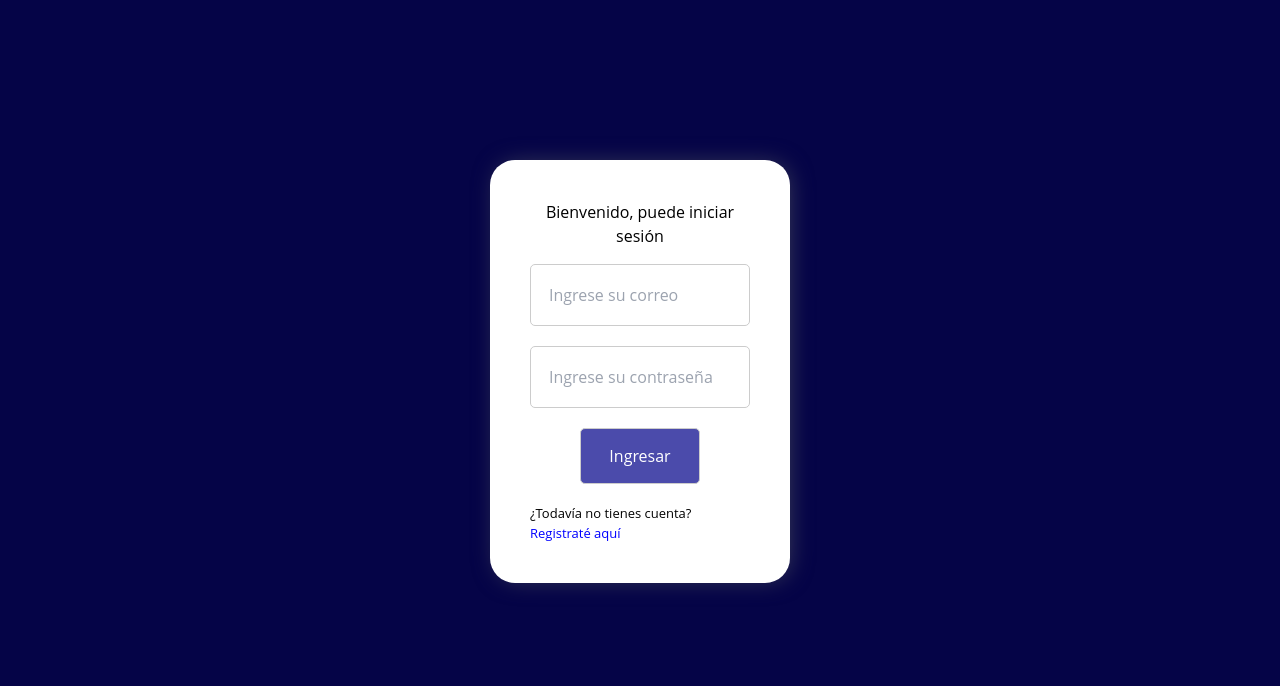
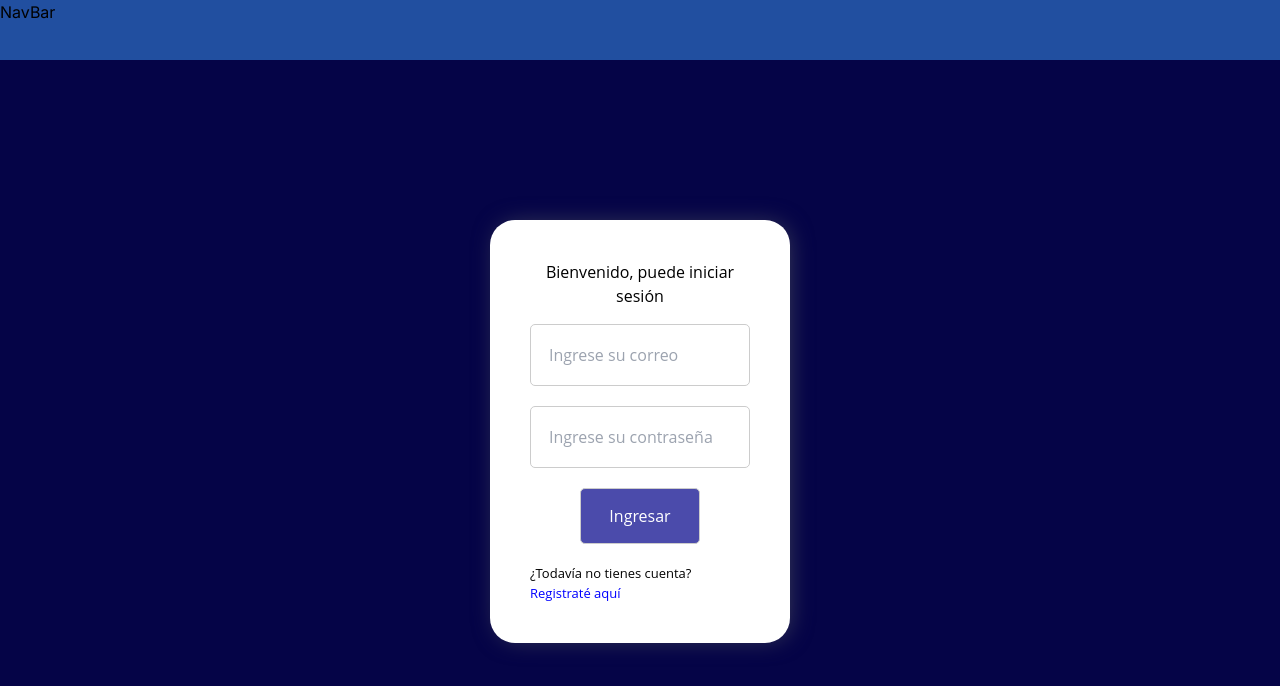
Before and after one commit to Okairi/quo-prueba-tecnica, a Next.js app: page /login in a window 1280 px wide. Shown: the top 686 px of the page. Built offline with nearby package versions, Linux system fonts and the light colour scheme.

Commit message:
add navbar

```diff
--- a/src/app/Transactions/page.jsx
+++ b/src/app/Transactions/page.jsx
@@ -1,6 +1,13 @@
-import React from "react";
+"use client";
+import { useSearchParams } from "next/navigation";
+function TransactionsPage() {
+  const searchParams = useSearchParams();
+  const id = searchParams.get("id");
+  const name = searchParams.get("name");
 
-function TransactionsPage() {
+  console.log(searchParams.get("id"));
+  console.log(searchParams.get("name"));
+
   return <div>TransactionsPage</div>;
 }
 
--- /dev/null
+++ b/src/app/components/NavBar.jsx
@@ -0,0 +1,5 @@
+import React from "react";
+
+export const NavBar = () => {
+  return <nav className="bg-[#214fa0] w-full h-[60px]    mb-10">NavBar</nav>;
+};
--- a/src/app/layout.js
+++ b/src/app/layout.js
@@ -1,5 +1,6 @@
 import { Inter } from "next/font/google";
 import "./globals.css";
+import { NavBar } from "./components/NavBar";
 
 const inter = Inter({ subsets: ["latin"] });
 
@@ -11,7 +12,11 @@ export const metadata = {
 export default function RootLayout({ children }) {
   return (
     <html lang="en" className="bg-[#050447]">
-      <body className={inter.className}>{children}</body>
+      <body className={inter.className}>
+        <NavBar></NavBar>
+
+        {children}
+      </body>
     </html>
   );
 }
--- a/src/app/page.js
+++ b/src/app/page.js
@@ -2,6 +2,7 @@
 
 import { useEffect, useState } from "react";
 import { createLink, getBanks } from "./services/bankService";
+import { useRouter } from "next/navigation";
 
 import Image from "next/image";
 
@@ -13,14 +14,9 @@ const getBaknsList = async () => {
 
 function HomePage() {
   const [data, setdata] = useState([]);
+  const router = useRouter();
 
   const redirectDetailsCreateLink = async (name, display_name) => {
-    /*     const objLink = {
-      institution: name,
-      username: "bnk100",
-      password: "full",
-      code: 1,
-    }; */
     console.log("name", name);
     const objLink = {
       institution: name,
@@ -30,6 +26,13 @@ function HomePage() {
 
     const create = await createLink(objLink);
     console.log(create);
+
+    const result = {
+      id: create.data.id,
+      display_name,
+    };
+
+    router.push(`/transactions?id=${create.data.id}&name=${display_name}`);
   };
 
   useEffect(() => {
@@ -43,7 +46,7 @@ function HomePage() {
 
   return (
     <section>
-      <h1 className="text-white">HomePage</h1>
+      <h1 className="text-white ml-4 text-[28px] text-center mb-10"></h1>
 
       {data.map((val) => {
         return (
```
